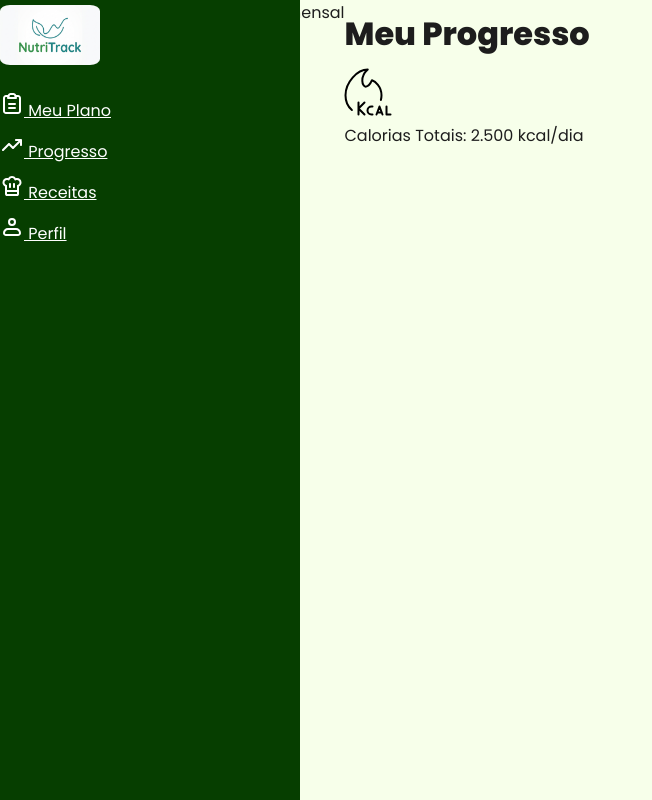
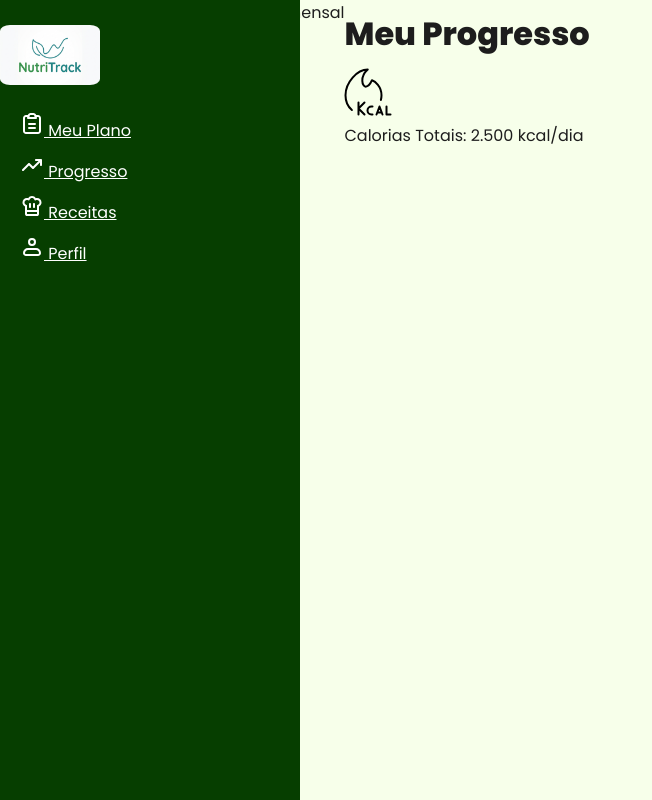
Before and after one commit to Vitoria-Rabelo/NutriTrack, a plain HTML site: page pages/evolucao.html in a window 1280 px wide. Shown: the whole page, without its empty margins (0-652 px from the left). Drawn offline with Linux system fonts and the light colour scheme.

Commit message:
update style css

```diff
--- a/assets/css/style.css
+++ b/assets/css/style.css
@@ -61,11 +61,13 @@ ul {
     width: 100px;
     height: 60px;
     border-radius: 10%;
+    margin-top: 20px;
     margin-bottom: 20px;
 }
 
 .menu-item a{
     color: var(--color-neutral-0);
+    margin-left: 20px;
 
 }
 
```
